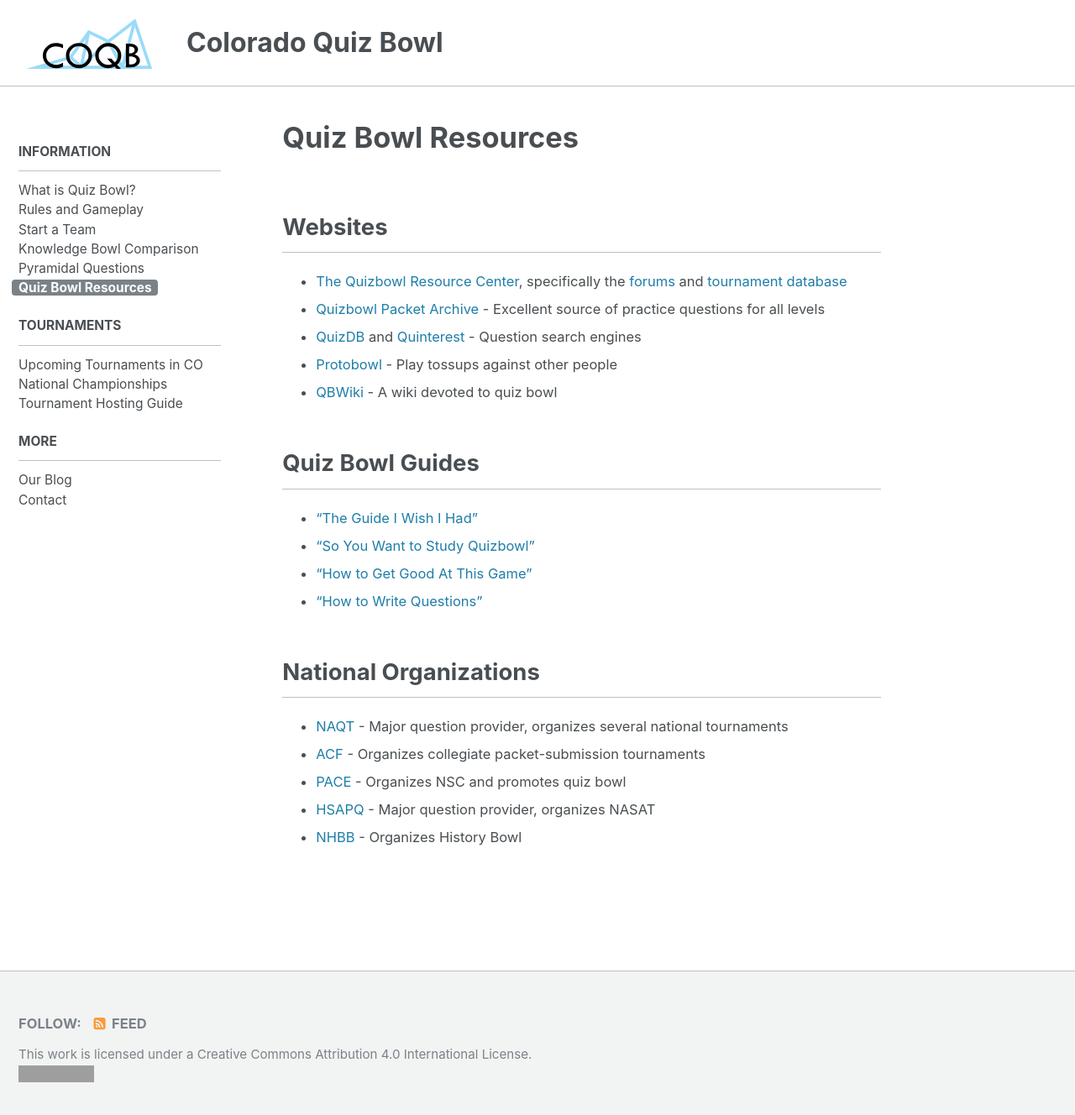
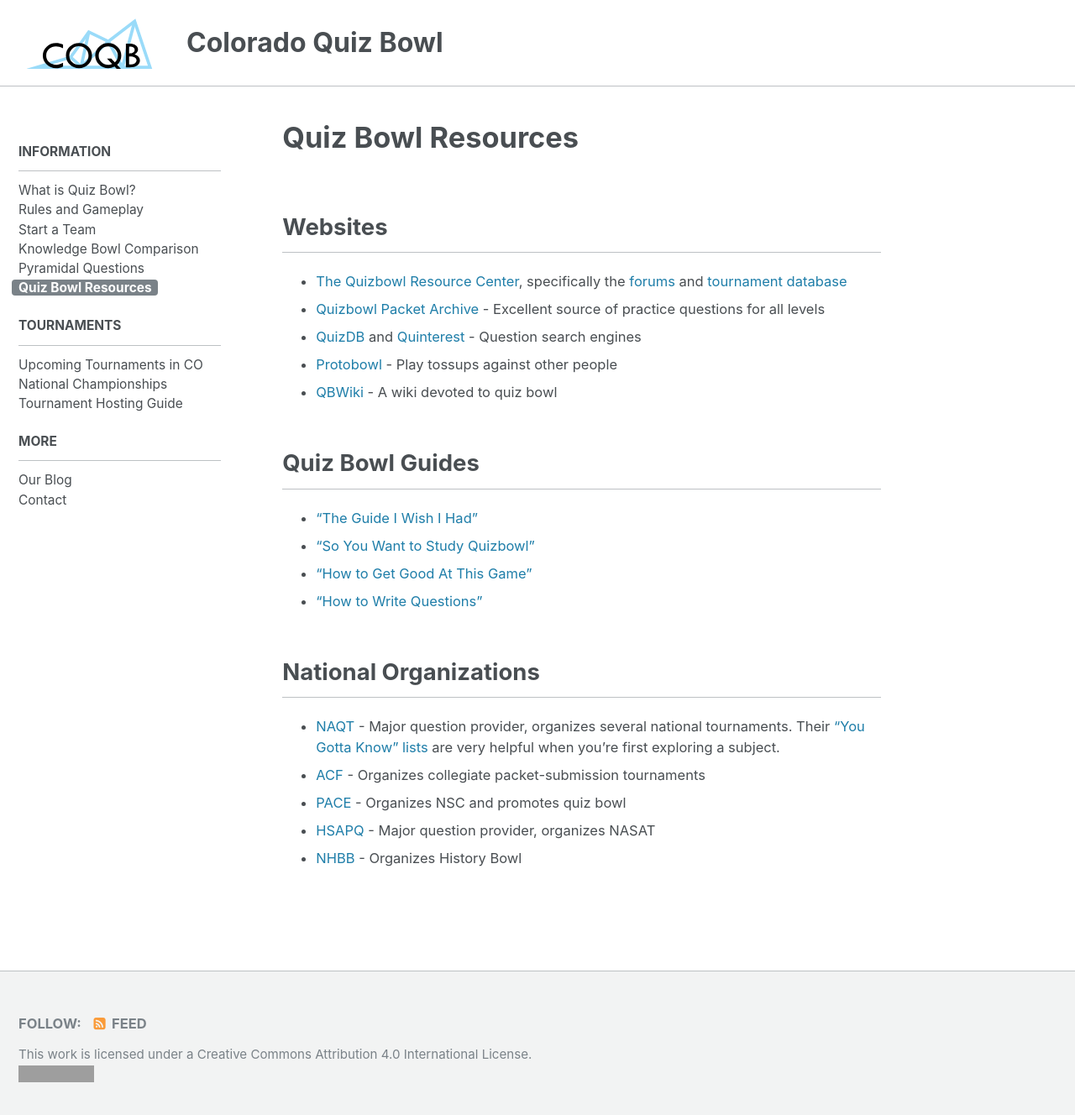
Before and after one commit to matt2718/colorado-qb, a Jekyll site: the page built from _pages/info/resources.md, in a window 1280 px wide and 1334 px high. Shown: the top 1328 px of the window at 84% size. Built offline with Jekyll 4.4.1, drawn with Linux system fonts in a browser that asks for light colours; grey boxes are pictures that could not be loaded.

Commit message:
Added link to You Gotta Know guides

```diff
--- a/_pages/info/resources.md
+++ b/_pages/info/resources.md
@@ -27,7 +27,9 @@
 ## National Organizations
 
 * [NAQT](https://www.naqt.com/) - Major question provider, organizes several
-    national tournaments
+    national tournaments. Their ["You Gotta Know"
+    lists](https://www.naqt.com/you-gotta-know/) are very helpful when you're
+    first exploring a subject.
 * [ACF](https://acf-quizbowl.com/) - Organizes collegiate packet-submission
     tournaments
 * [PACE](http://www.pace-nsc.org/) - Organizes NSC and promotes quiz bowl
```
